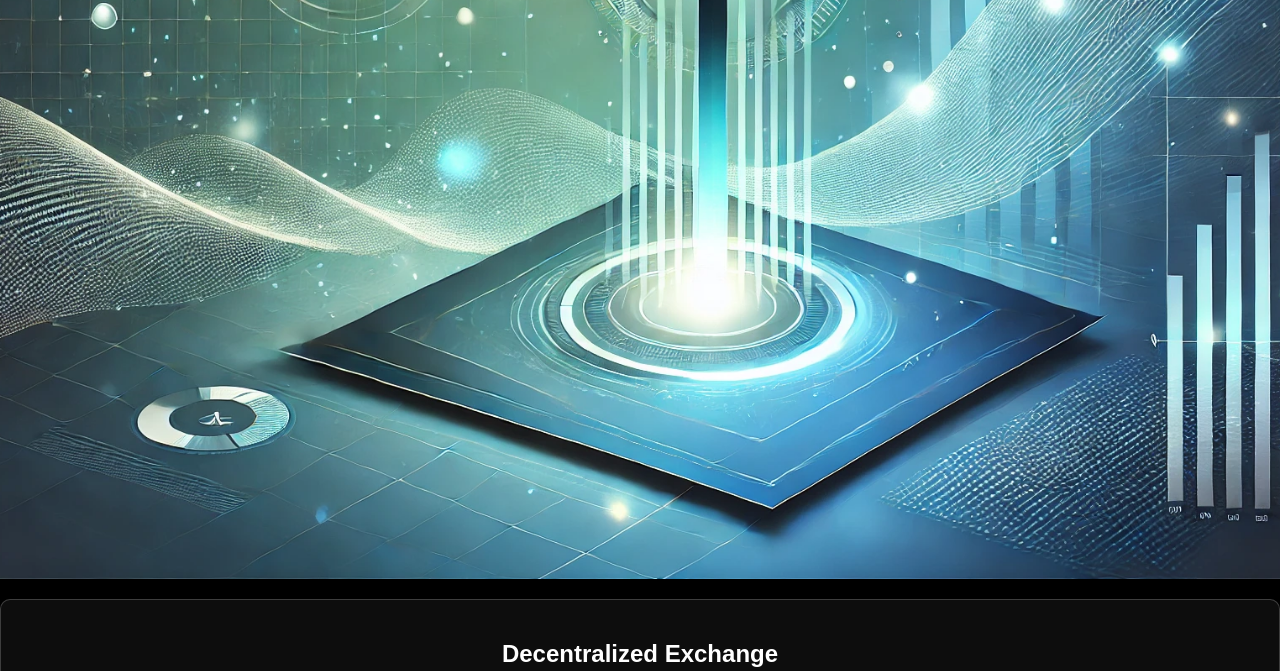
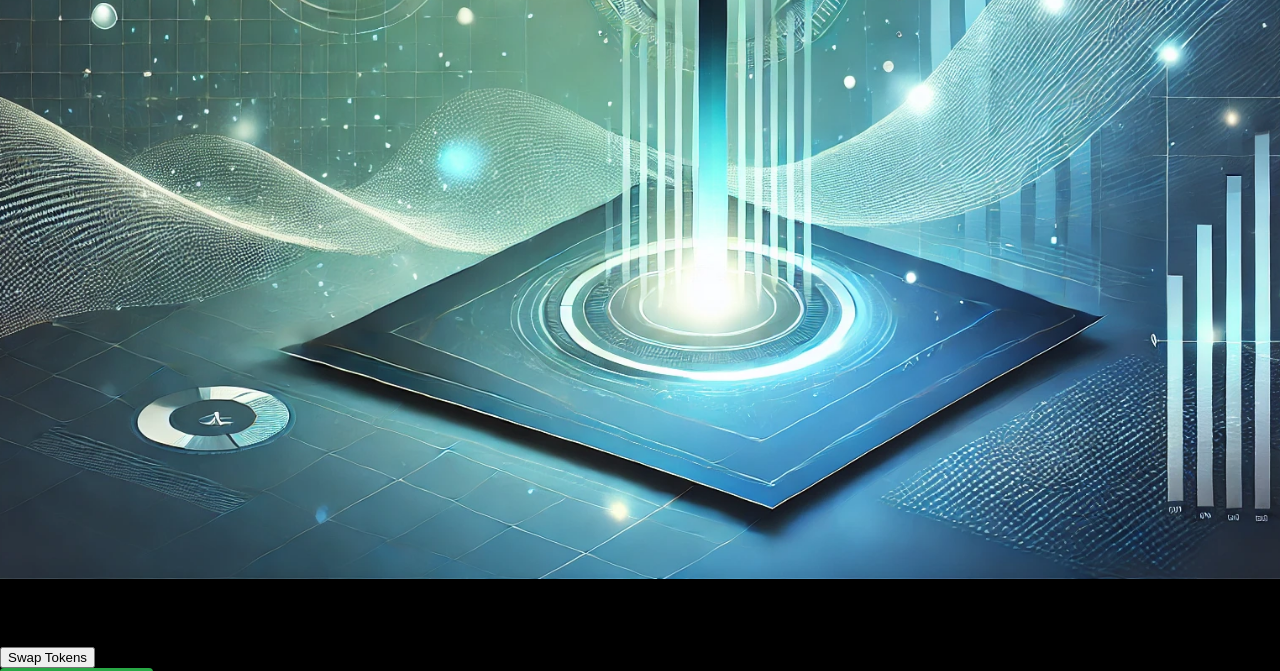
Before and after one commit to KevinM222/ascend-finance, a plain HTML site: page index.html in a window 1280 px wide. Shown: the part 281-952 px from the top of the page. Drawn offline with Linux system fonts and the light colour scheme.

Commit message:
commit changes This cleaned-up version should prevent any old or unwanted styles from affecting the interface.

```diff
--- a/assets/css/styles.css
+++ b/assets/css/styles.css
@@ -129,30 +129,6 @@ nav ul li a:hover {
 
 .button-danger:hover {
     background-color: #c0392b;
-}
-
-/* DEX section */
-.dex-section {
-    margin-top: 20px;
-    padding: 20px;
-    background-color: rgba(255, 255, 255, 0.05);
-    border: 1px solid rgba(255, 255, 255, 0.2);
-    border-radius: 10px;
-    color: white;
-    display: flex;
-    flex-direction: column;
-    align-items: center;
-}
-
-.dex-section button {
-    margin: 5px 0;
-    background-color: #28a745;
-    color: white;
-    transition: background-color 0.3s ease;
-}
-
-.dex-section button:hover {
-    background-color: #218838;
 }
 
 /* Swap Container */
```
